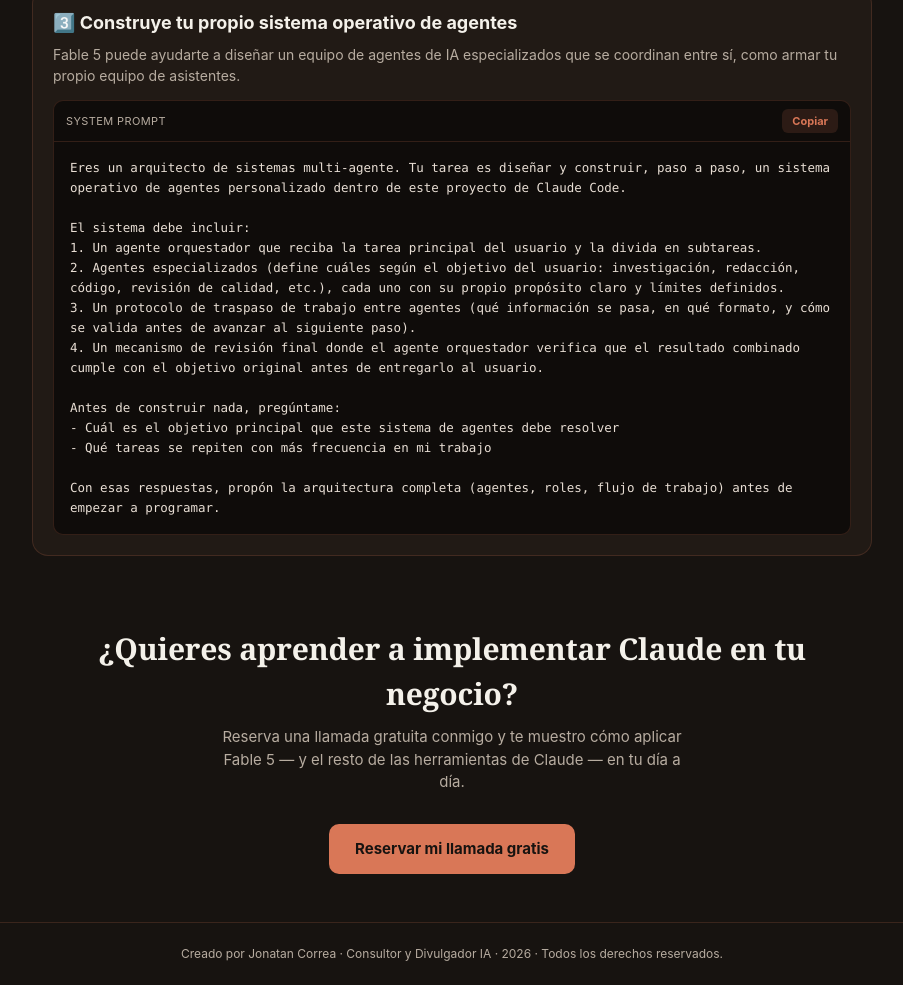
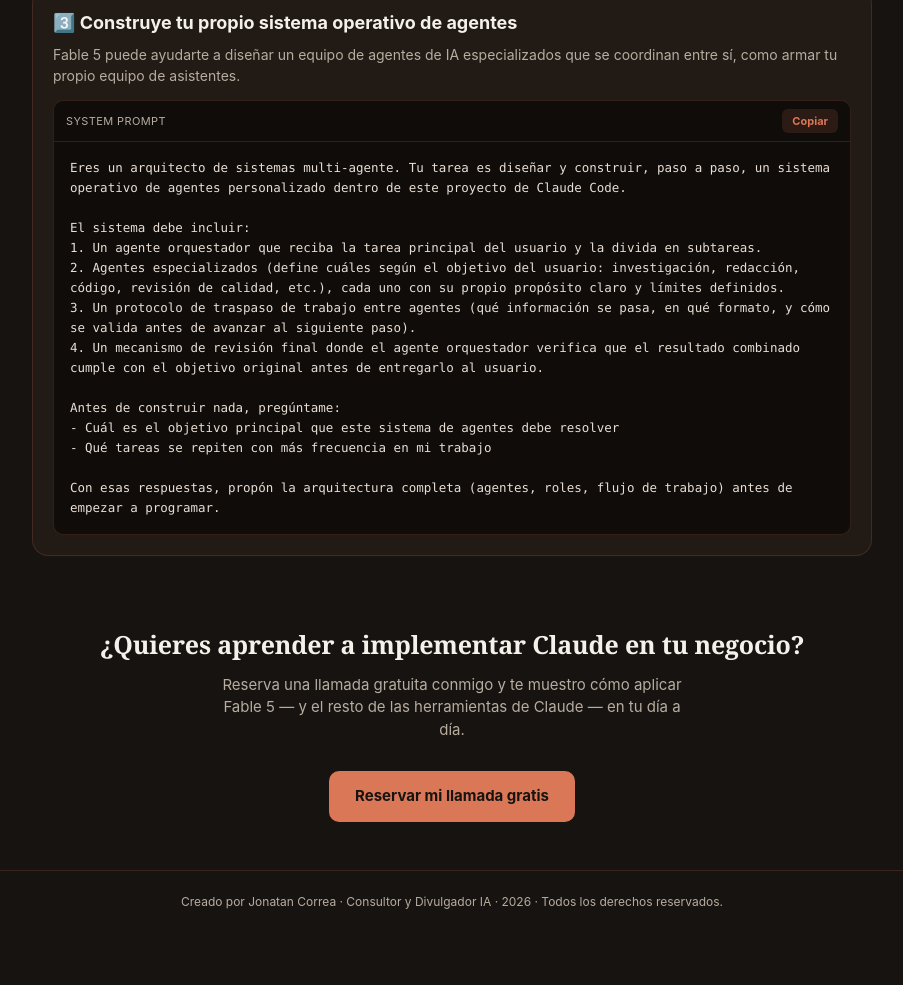
Before and after one commit to jonatancorrea-ai/fable5-guia, a plain HTML site: page index.html in a window 1280 px wide. Shown: the part 2660-3645 px from the top of the page, without its empty margins (188-1091 px from the left). After the commit the page ends 3593 px from the top, so only its background shows below. Drawn offline with Linux system fonts and the light colour scheme.

Commit message:
Update index.html

```diff
--- a/index.html
+++ b/index.html
@@ -345,6 +345,7 @@
   .hero{padding:64px 0 40px;}
   .section{padding:48px 0 0;}
   .cta{padding:56px 0 12px;}
+  .cta h2{font-size:25px;white-space:nowrap;}
 }
 
 @media (prefers-reduced-motion:reduce){
```
